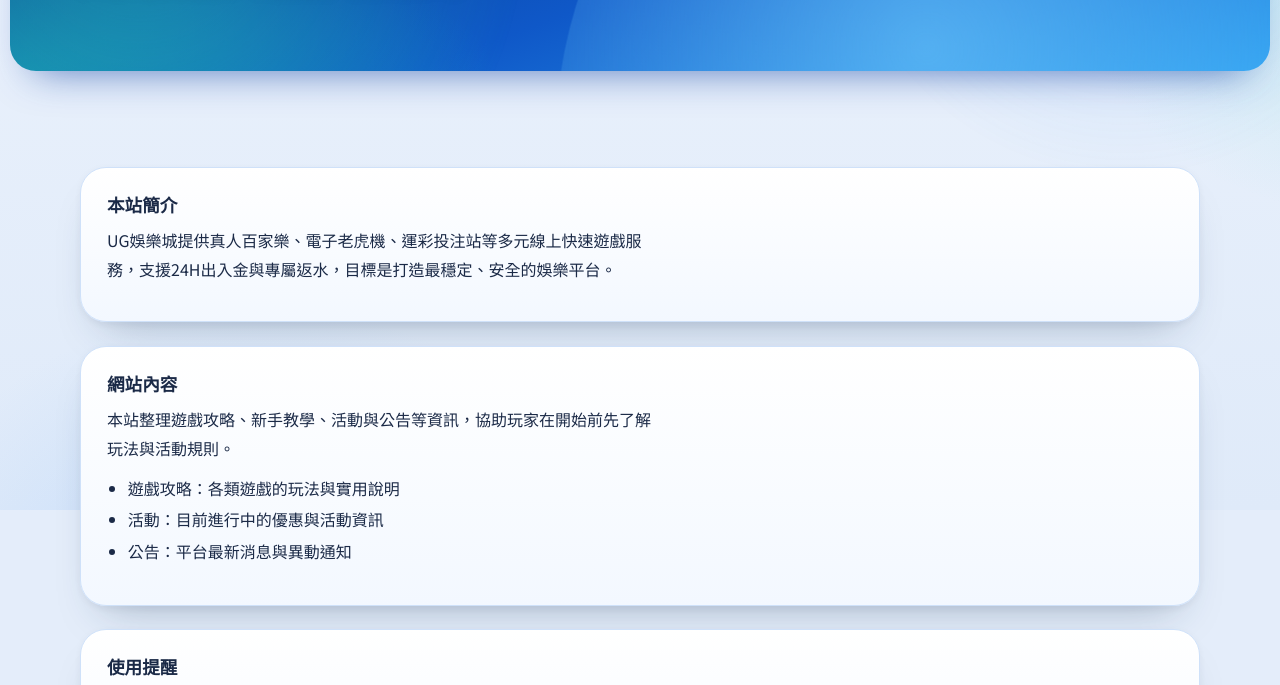
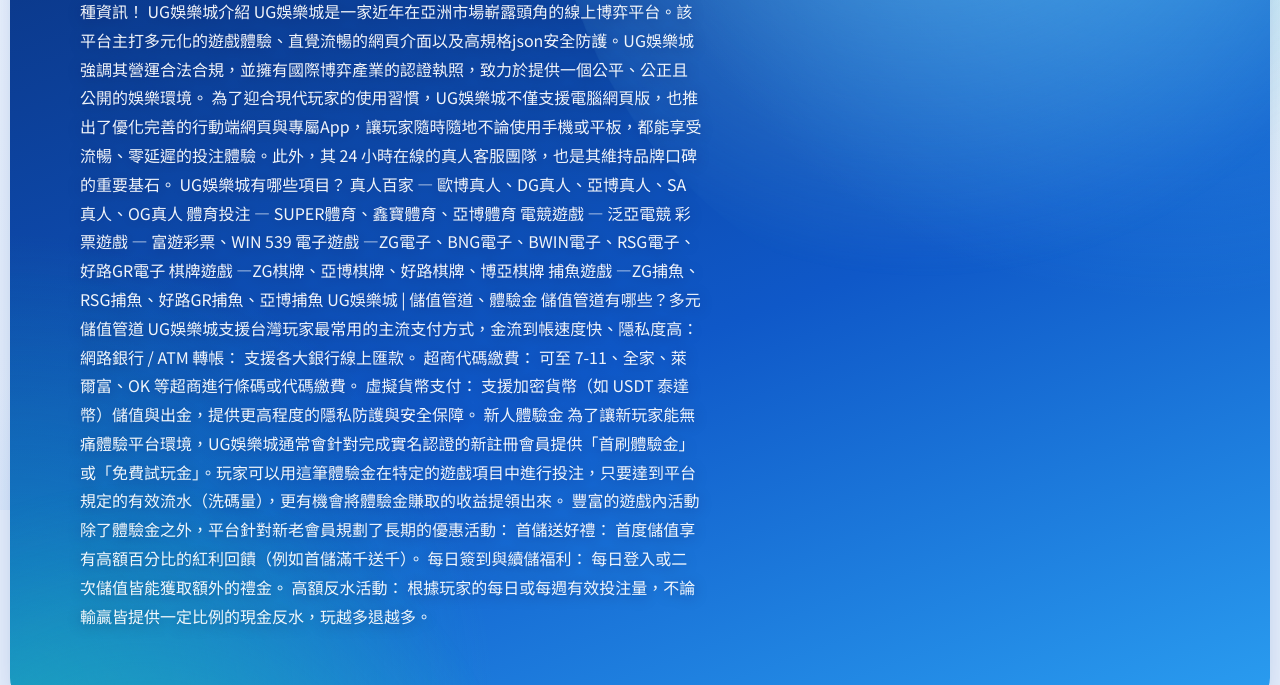
Before and after one commit to flysohigh002-cpu/uggame-site, a plain HTML site: page about.html in a window 1280 px wide. Shown: the part 290-975 px from the top of the page. Drawn offline with Linux system fonts and the light colour scheme.

Commit message:
Update about.html

```diff
--- a/about.html
+++ b/about.html
@@ -21,7 +21,46 @@
  <nav id="menu" aria-label="主選單"><ul><li><a href="index.html">首頁</a></li><li><a href="articles.html">遊戲攻略</a></li><li><a href="promotions.html">活動</a></li><li><a href="articles.html">公告</a></li><li><a href="articles.html">所有文章</a></li><li class="cta-li"><a href="https://ug-tw.com/Register?p=car1" target="_blank" rel="noopener">進入遊戲</a></li></ul></nav>
 </div></header>
 <main id="top">
-<section class="phead"><div class="wrap"><p class="crumb"><a href="index.html">首頁</a> / 關於本站</p><h1>關於本站</h1><p class="ph block">UG娛樂城提供真人百家樂、電子老虎機、運彩投注站等多元線上快速遊戲服務，支援24H出入金與專屬返水，打造最穩定、安全的娛樂平台。</p></div></section>
+<section class="phead"><div class="wrap"><p class="crumb"><a href="index.html">首頁</a> / 關於本站</p><h1>關於本站</h1><p class="ph block">UG娛樂城號稱是台灣最可靠的娛樂城平台，平台內有眾多遊戲包括：體育賽事、真人娛樂、彩票遊戲、棋牌遊戲、電子機台、捕魚機等，本篇文章將會為你介紹UG娛樂城的種種資訊！
+
+
+UG娛樂城介紹
+UG娛樂城是一家近年在亞洲市場嶄露頭角的線上博弈平台。該平台主打多元化的遊戲體驗、直覺流暢的網頁介面以及高規格json安全防護。UG娛樂城強調其營運合法合規，並擁有國際博弈產業的認證執照，致力於提供一個公平、公正且公開的娛樂環境。
+
+為了迎合現代玩家的使用習慣，UG娛樂城不僅支援電腦網頁版，也推出了優化完善的行動端網頁與專屬App，讓玩家隨時隨地不論使用手機或平板，都能享受流暢、零延遲的投注體驗。此外，其 24 小時在線的真人客服團隊，也是其維持品牌口碑的重要基石。
+
+
+
+UG娛樂城有哪些項目？
+真人百家 — 歐博真人、DG真人、亞博真人、SA真人、OG真人
+體育投注 — SUPER體育、鑫寶體育、亞博體育
+電競遊戲 — 泛亞電競
+彩票遊戲 — 富遊彩票、WIN 539
+電子遊戲 —ZG電子、BNG電子、BWIN電子、RSG電子、好路GR電子
+棋牌遊戲 —ZG棋牌、亞博棋牌、好路棋牌、博亞棋牌
+捕魚遊戲 —ZG捕魚、RSG捕魚、好路GR捕魚、亞博捕魚
+
+
+
+
+UG娛樂城 | 儲值管道、體驗金
+
+
+儲值管道有哪些？多元儲值管道
+UG娛樂城支援台灣玩家最常用的主流支付方式，金流到帳速度快、隱私度高：
+
+網路銀行 / ATM 轉帳： 支援各大銀行線上匯款。
+超商代碼繳費： 可至 7-11、全家、萊爾富、OK 等超商進行條碼或代碼繳費。
+虛擬貨幣支付： 支援加密貨幣（如 USDT 泰達幣）儲值與出金，提供更高程度的隱私防護與安全保障。
+新人體驗金
+為了讓新玩家能無痛體驗平台環境，UG娛樂城通常會針對完成實名認證的新註冊會員提供「首刷體驗金」或「免費試玩金」。玩家可以用這筆體驗金在特定的遊戲項目中進行投注，只要達到平台規定的有效流水（洗碼量），更有機會將體驗金賺取的收益提領出來。
+
+豐富的遊戲內活動
+除了體驗金之外，平台針對新老會員規劃了長期的優惠活動：
+
+首儲送好禮： 首度儲值享有高額百分比的紅利回饋（例如首儲滿千送千）。
+每日簽到與續儲福利： 每日登入或二次儲值皆能獲取額外的禮金。
+高額反水活動： 根據玩家的每日或每週有效投注量，不論輸贏皆提供一定比例的現金反水，玩越多退越多。</p></div></section>
 <section class="sec"><div class="wrap"><div class="art-stack legal"><div class="card art"><h3>本站簡介</h3><p>UG娛樂城提供真人百家樂、電子老虎機、運彩投注站等多元線上快速遊戲服務，支援24H出入金與專屬返水，目標是打造最穩定、安全的娛樂平台。</p></div><div class="card art"><h3>網站內容</h3><p>本站整理遊戲攻略、新手教學、活動與公告等資訊，協助玩家在開始前先了解玩法與活動規則。</p><ul><li>遊戲攻略：各類遊戲的玩法與實用說明</li><li>活動：目前進行中的優惠與活動資訊</li><li>公告：平台最新消息與異動通知</li></ul></div><div class="card art"><h3>使用提醒</h3><p>本平台僅提供年滿18歲以上之成年人使用，所有遊戲僅供娛樂用途，結果具有隨機性，不保證任何收益。</p><p>請以娛樂心態參與，並設定預算、適時休息。</p></div><div class="card art"><h3>相關說明</h3><p>使用本站與平台服務前，建議先閱讀下方的責任娛樂、使用條款、免責聲明與隱私政策。</p></div></div><p class="legal-links"><a class="btn blue" href="responsible.html">責任娛樂</a> <a class="btn blue" href="terms.html">使用條款</a> <a class="btn blue" href="disclaimer.html">免責聲明</a> <a class="btn blue" href="privacy.html">隱私政策</a></p><p class="art-note legal-close">UG娛樂城提醒您：請理性娛樂，量力而為。</p></div></section>
 </main>
 <footer class="site mini"><div class="wrap"><h3 class="f-brand"><img class="logo" src="logo.png" alt="UG Online" width="48" height="43"></h3><ul class="flinks"><li><a href="about.html" aria-current="page">關於本站</a></li><li><a href="articles.html">遊戲攻略</a></li><li><a href="promotions.html">活動</a></li><li><a href="responsible.html">責任娛樂</a></li><li><a href="disclaimer.html">免責聲明</a></li><li><a href="terms.html">使用條款</a></li><li><a href="privacy.html">隱私政策</a></li></ul><div class="copy">© 2026 UG娛樂城</div></div></footer>
```
